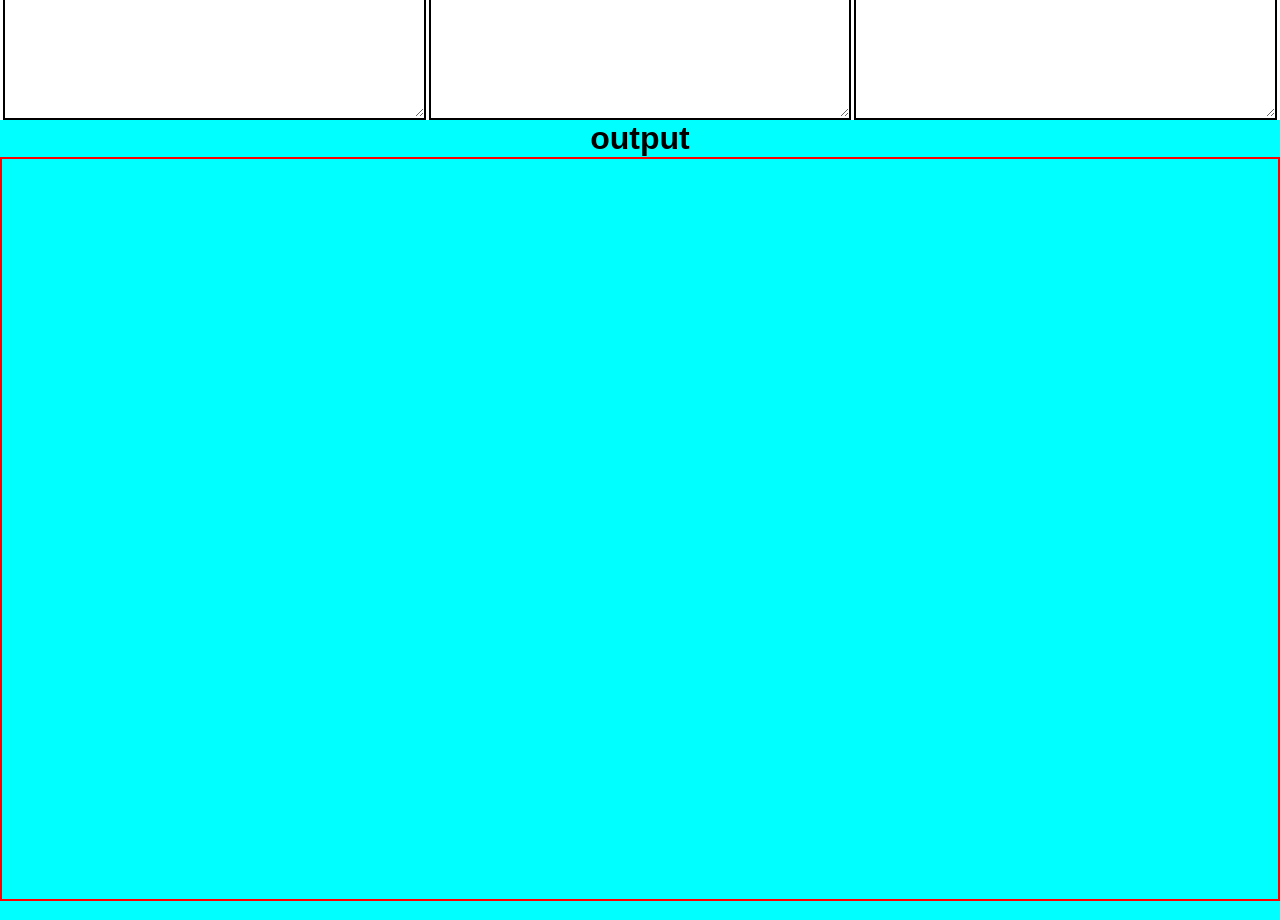
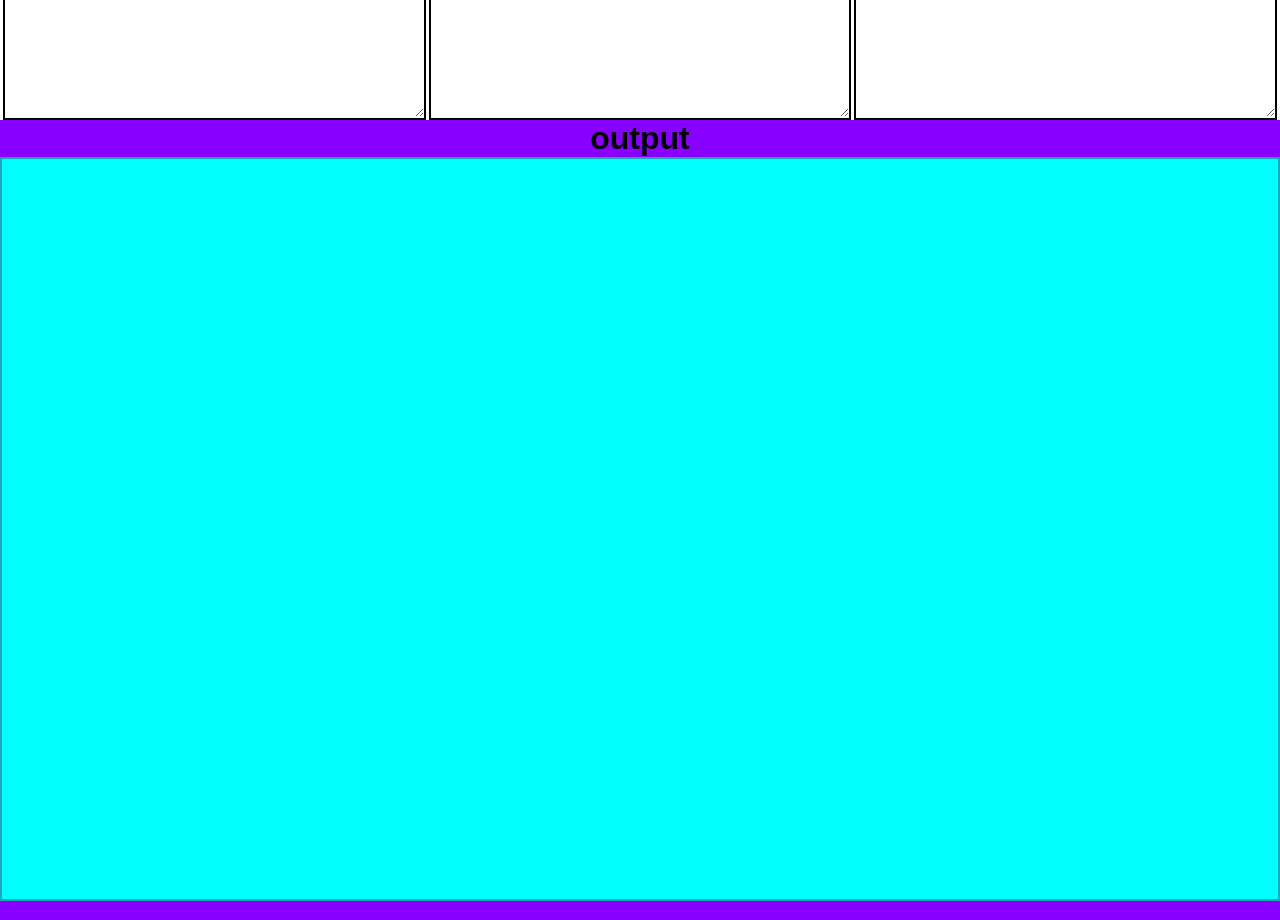
Before and after one commit to dev112200/code-editor, a plain HTML site: page index.html in a window 1280 px wide. Shown: the part 680-1600 px from the top of the page. Drawn offline with Linux system fonts and the light colour scheme.

Commit message:
output background color change

```diff
--- a/style.css
+++ b/style.css
@@ -40,11 +40,13 @@
 #output-box{
     height: 100vh;
     width: 100%;
-    background-color: aqua;
+    background-color: rgb(136, 0, 255);
     text-align: center;
 }
 #output-box #show{
     height: 93%;
     width: 100%;
-    border: 2px solid red;
+    border: 2px solid rgb(30, 166, 186);
+    background-color: aqua;
+
 }
```
